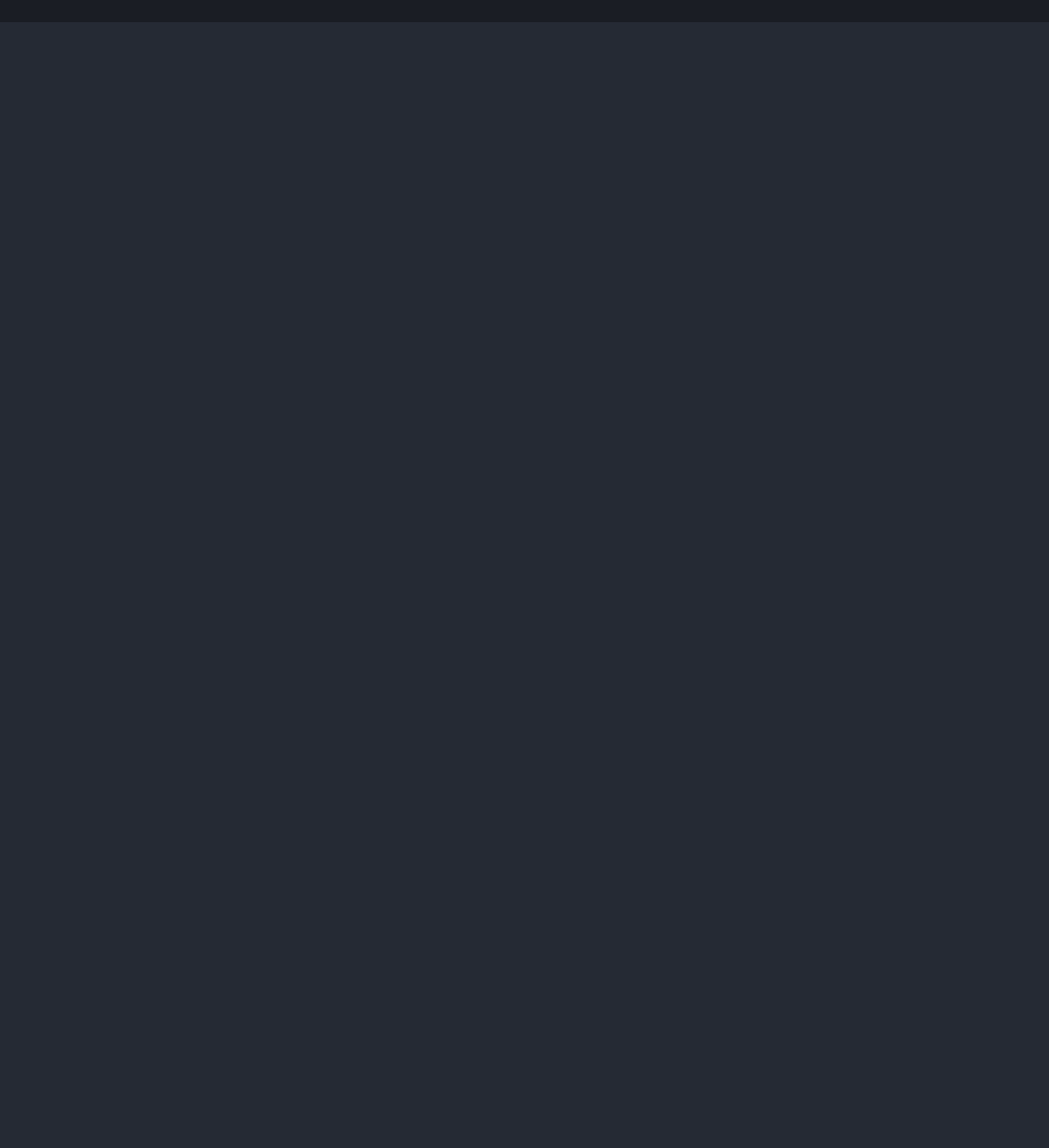
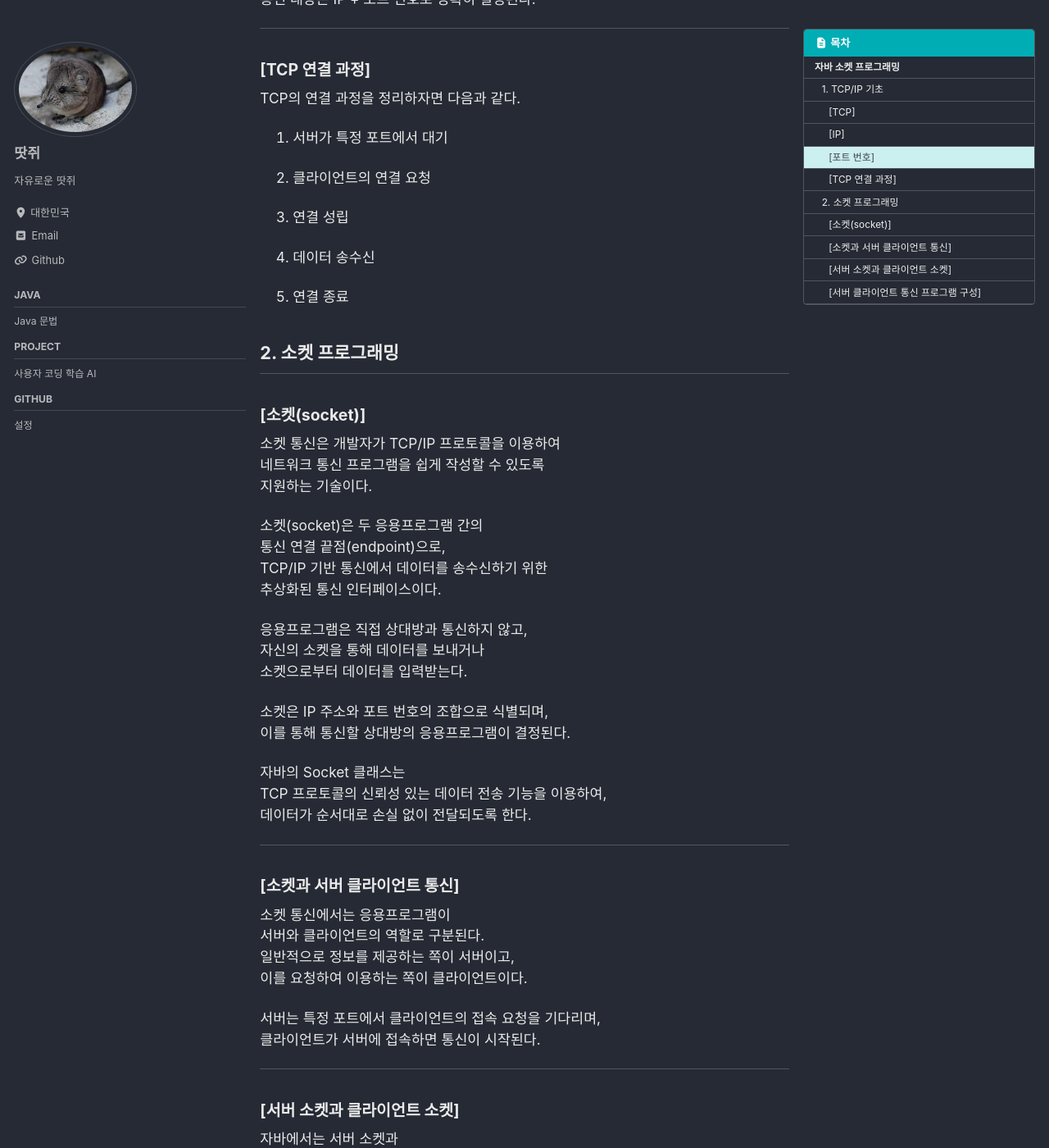
Before and after one commit to jaeseo0214/jaeseo0214.github.io, a Jekyll site: the page built from _posts/2026-02-07-Java_Ch16.md, in a window 1280 px wide and 1400 px high, scrolled down 1373 px. Shown: the whole window at 82% size. Built offline with Jekyll 4.4.1, drawn with Linux system fonts in a browser that asks for light colours; cached includes are drawn as plain includes; some of the changed text lies outside the part shown.

Commit message:
Update Ch16

```diff
--- a/_posts/2026-02-07-Java_Ch16.md
+++ b/_posts/2026-02-07-Java_Ch16.md
@@ -14,3 +14,175 @@ related: true
 sidebar:
   nav: "categories_sidebar"
 ---
+
+
+# 자바 소켓 프로그래밍
+
+
+자바의 소켓 프로그래밍을 공부하기 위해서는<br>
+먼저 TCP/IP를 가볍게 알고 넘어가야 할 필요가 있다.<br>
+
+
+
+
+
+
+## 1. TCP/IP 기초
+
+
+TCP/IP는 Transmission Control Protocol/Internet Protocol의 약자로,<br>
+서로 다른 컴퓨터가 네트워크를 통해<br>
+데이터를 주고받기 위한 통신 규약들의 집합이다.<br>
+
+TCP는 어떻게 안전하게 보낼지(전송 방식),<br>
+IP는 어디로 보낼지(주소)를 담당한다.<br>
+
+자바 소켓은 TCP/IP 프로토콜 중<br>
+주로 TCP 위에서 작동한다.<br>
+
+
+---
+
+
+### [TCP]
+
+
+자바 소켓에서 기본으로 사용하는 통신 방식은 TCP이다.<br>
+
+TCP는 다음과 같은 특징들을 가지고 있다.<br>
+
+
+1. 연결 지향
+-> 통신 전에 먼저 연결을 맺는다.<br>
+
+
+2. 신뢰성 보장
+-> 데이터가 순서대로 손실 없이, 중복 없이 전달된다.<br>
+
+3. 스트림 기반
+-> 데이터를 연속된 바이트 흐름으로 처리한다.<br>
+
+
+그렇기 때문에 자바에선<br>
+InputStream/OutputStream으로 데이터를 주고 받는다.<br>
+
+
+---
+
+
+### [IP]
+
+
+IP 주소는 네트워크 상의 컴퓨터를 식별하는 고유 번호이다.<br>
+예를 들어 192.168.0.10 와 같은 숫자의 조합이 IP주소이다.<br>
+
+IP 주소만으로는<br>
+해당 컴퓨터에서 어떤 프로그램과 통신해야 하는지 알 수 없기 때문에,<br>
+포트 번호가 필요하다.<br>
+
+
+---
+
+
+### [포트 번호]
+
+
+포트(port)는 한 컴퓨터 안에서 실행중인 프로그램을 구분하는 번호이다.<br>
+범위는 0에서 65535로,<br>
+통신 대상은 IP + 포트 번호로 정확히 결정된다.<br>
+
+
+---
+
+
+### [TCP 연결 과정]
+
+
+TCP의 연결 과정을 정리하자면 다음과 같다.<br>
+
+
+1. 서버가 특정 포트에서 대기
+
+2. 클라이언트의 연결 요청
+
+3. 연결 성립
+
+4. 데이터 송수신
+
+5. 연결 종료
+
+
+
+
+
+
+
+
+## 2. 소켓 프로그래밍
+
+
+### [소켓(socket)]
+
+
+소켓 통신은 개발자가 TCP/IP 프로토콜을 이용하여<br>
+네트워크 통신 프로그램을 쉽게 작성할 수 있도록<br>
+지원하는 기술이다.<br>
+
+소켓(socket)은 두 응용프로그램 간의<br>
+통신 연결 끝점(endpoint)으로,<br>
+TCP/IP 기반 통신에서 데이터를 송수신하기 위한<br>
+추상화된 통신 인터페이스이다.<br>
+
+응용프로그램은 직접 상대방과 통신하지 않고,<br>
+자신의 소켓을 통해 데이터를 보내거나<br>
+소켓으로부터 데이터를 입력받는다.<br>
+
+소켓은 IP 주소와 포트 번호의 조합으로 식별되며,<br>
+이를 통해 통신할 상대방의 응용프로그램이 결정된다.<br>
+
+자바의 Socket 클래스는<br>
+TCP 프로토콜의 신뢰성 있는 데이터 전송 기능을 이용하여,<br>
+데이터가 순서대로 손실 없이 전달되도록 한다.<br>
+
+
+---
+
+
+### [소켓과 서버 클라이언트 통신]
+
+
+소켓 통신에서는 응용프로그램이<br>
+서버와 클라이언트의 역할로 구분된다.<br>
+일반적으로 정보를 제공하는 쪽이 서버이고,<br>
+이를 요청하여 이용하는 쪽이 클라이언트이다.<br>
+
+서버는 특정 포트에서 클라이언트의 접속 요청을 기다리며,<br>
+클라이언트가 서버에 접속하면 통신이 시작된다.<br>
+
+
+---
+
+
+### [서버 소켓과 클라이언트 소켓]
+
+
+자바에서는 서버 소켓과<br>
+클라이언트 소켓을 사용하여<br>
+서버-클라이언트 통신을 구현한다.<br>
+
+서버 소켓은 클라이언트의 연결 요청을 수락하는 역할을 하며,<br>
+연결이 성립되면 통신을 담당할 클라이언트 소켓을 생성한다.<br>
+
+클라이언트는 클라이언트 소켓을 이용해 서버에 접속하고,<br>
+실제 데이터 송수신은 이 클라이언트 소켓을 통해 이루어진다.<br>
+
+즉, 서버 소켓은 연결을 기다리고,<br>
+클라이언트 소켓은 데이터 통신을 담당한다.<br>
+(서버 측에서 생성된 소켓과 클라이언트 측에서 생성된 소켓은<br>
+서로 다른 객체이지만, 하나의 연결로 서로 통신한다.)<br>
+
+
+---
+
+
+### [서버 클라이언트 통신 프로그램 구성]
```
